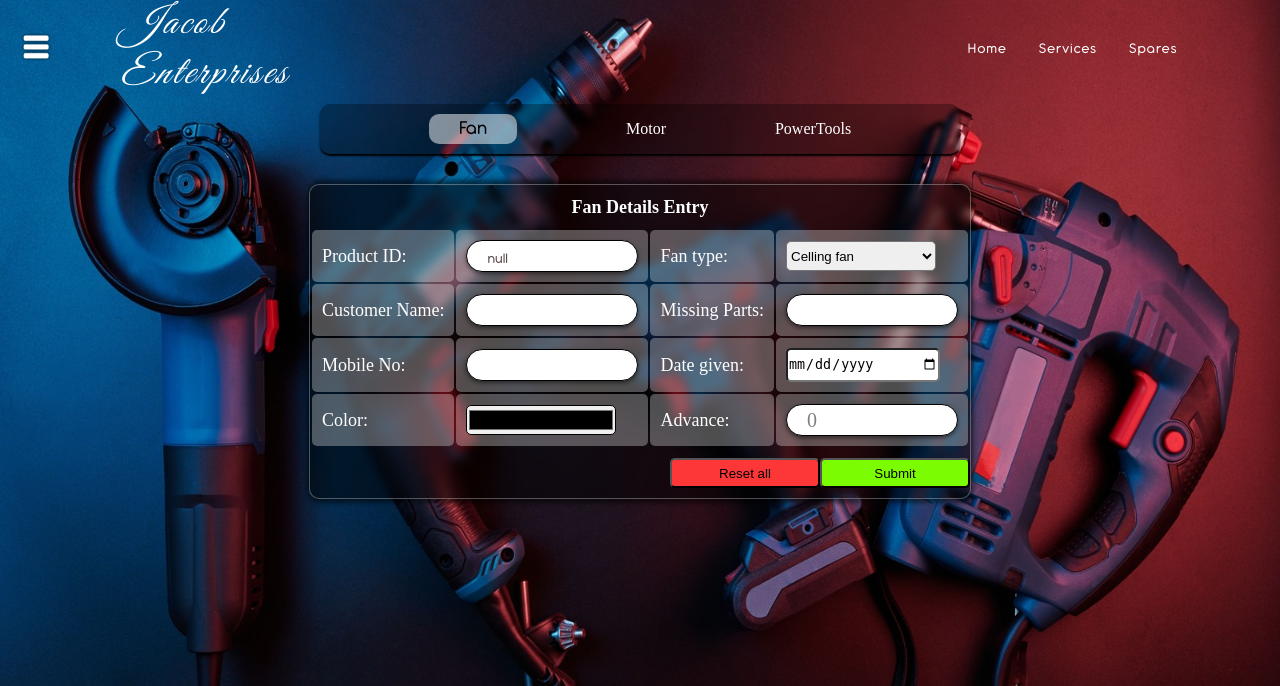
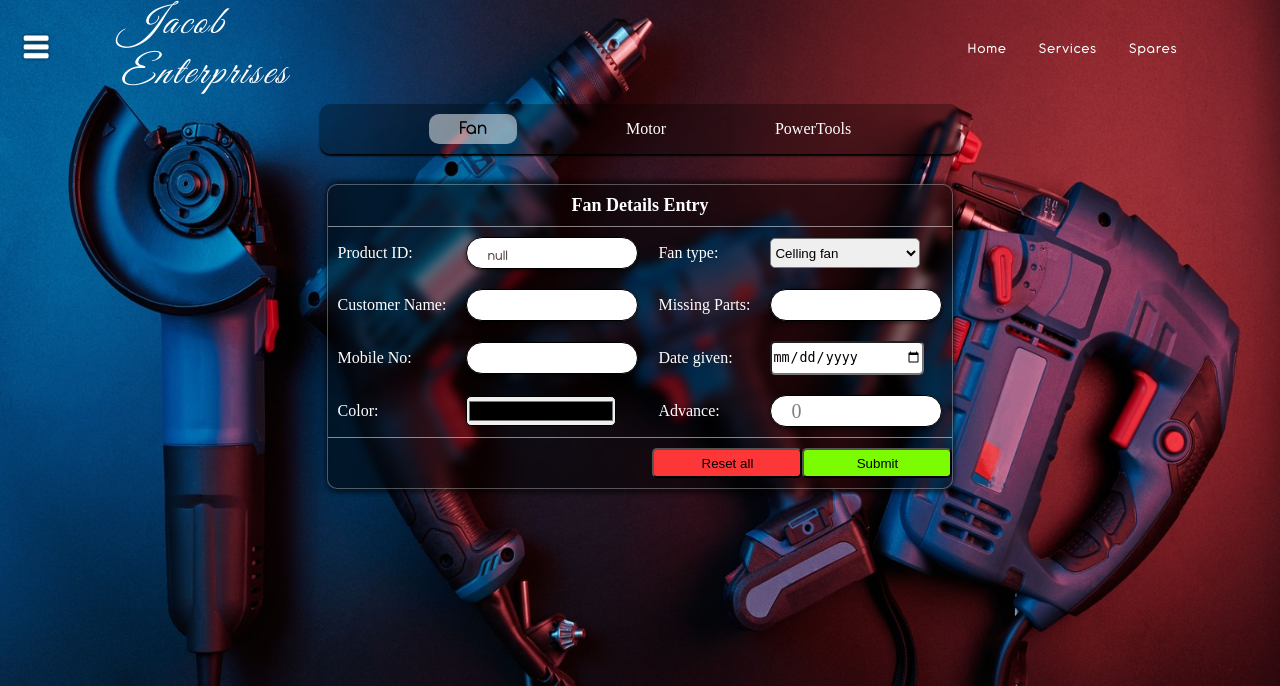
Before and after one commit to Justin-Ebenazar/jacob_Enterprise_freelancing, a Flask app: page /service in a window 1280 px wide. Shown: the part 16-702 px from the top of the page. Run offline with Flask 3, Linux system fonts and the light colour scheme.

Commit message:
service page css update

```diff
--- a/Manicks/static/style1.css
+++ b/Manicks/static/style1.css
@@ -306,13 +306,12 @@ input,select{
     background-color: rgba(255, 255, 255, 0.8);
     backdrop-filter: blur(2px);
     text-align: center;
-
+    padding: 10px;
 
 }
 
 .home-detail-table th:first-child{
     border-radius: 15px 0px 0px 0px;
-    /*background-color: ;*/
 }
 
 #edit{
@@ -338,6 +337,7 @@ input,select{
     backdrop-filter: blur(3px);
     color: white;
     text-align: center;
+    padding: 10px;
 }
 
 .home-detail-table th:last-child{
@@ -352,6 +352,7 @@ input,select{
     justify-content: space-evenly;
     align-items: center;
     width: 100%;
+
 }
 
 .home-table tr{
@@ -499,18 +500,13 @@ input,select{
     -2px 4px 4px rgba(0,0,0,0.3),
     2px -4px 4px rgba(0,0,0,0.3);
 }
+
 .service-table{
     border-collapse: separate;
-    border-spacing: 100px 0px;
+    border-spacing: 0px 0px;
 }
 
-.service-table th,td{
-    background-color: rgba(0, 0, 0,0.8);
-    font-size: 18px;
-    padding: 10px;
-}
-
-.service-table, th{
+.service-table th{
     background-color: rgb(255,255,255,0);
     border-radius: 10px;
     color: white;
@@ -519,14 +515,19 @@ input,select{
 }
 
 
-.service-table,td{
-    background-color: rgba(255,255,255,0.3);
-    border-radius: 5px;
+.service-table td{
+    background-color: rgba(255,255,255,0);
+    border-radius: 0px;
     color: white;
+    padding: 10px;
 }
 
-.service-table,tr:first-child{
-    border-top: 1px solid white;
+.service-table tr:nth-child(2) td{
+    border-top: 1px solid  rgba(255,255,255,0.5);
+}
+
+.service-table tr:last-child td{
+    border-bottom: 1px solid rgba(255,255,255,0.5);
 }
 
 #service-footer{
--- a/Manicks/templates/service.html
+++ b/Manicks/templates/service.html
@@ -39,7 +39,7 @@
             <div class="services">
                 <form action="/fan_submit" class="tab-contant" method="post">
                     <div class="service_table_fan">
-                        <table >
+                        <table class="service-table">
                             <tr>
                                 <th class="form-title" colspan="4">Fan Details Entry</th>
                             </tr>
@@ -84,7 +84,7 @@
 
                 <form action="/motor_submit" class="tab-contant" method="post">
                     <div class="service_table_motor">
-                        <table >
+                        <table class="service-table">
                             <tr>
                                 <th class="form-title" colspan="4">Motor Details Entry</th>
                             </tr>
@@ -131,7 +131,7 @@
 
                 <form action="/powertool_submit" class="tab-contant" method="post">
                     <div class="service-tab-powertools">
-                        <table >
+                        <table class="service-table">
                             <tr>
                                 <th class="form-title" colspan="4">PowerTools Details Entry</th>
                             </tr>
@@ -186,6 +186,7 @@
                                 <td><input type="submit" value="Submit" style="background-color: lawngreen;"></td>
                             </tr>
                         </table>
+
                     </div>
                 </form>
             </div>
```
